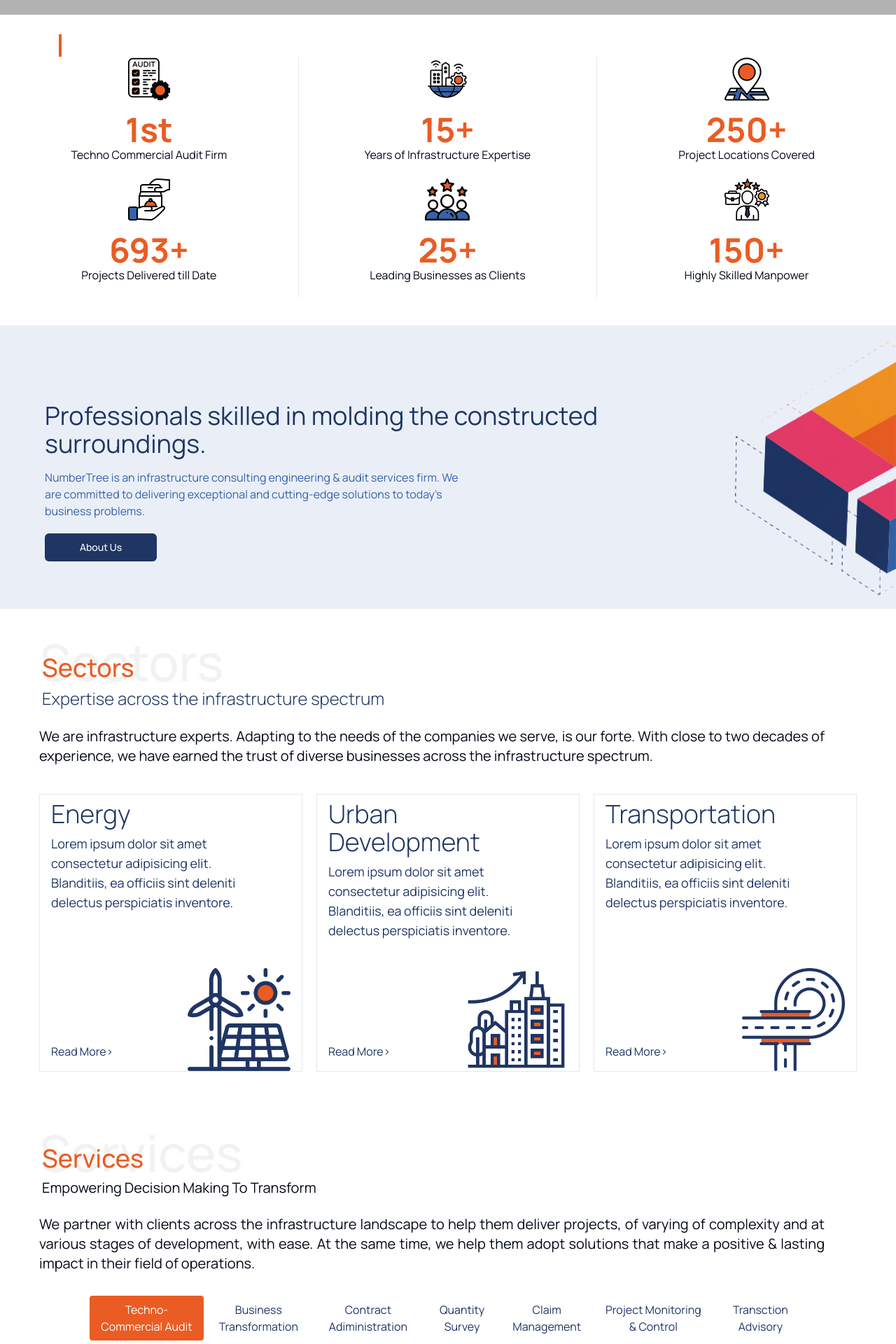
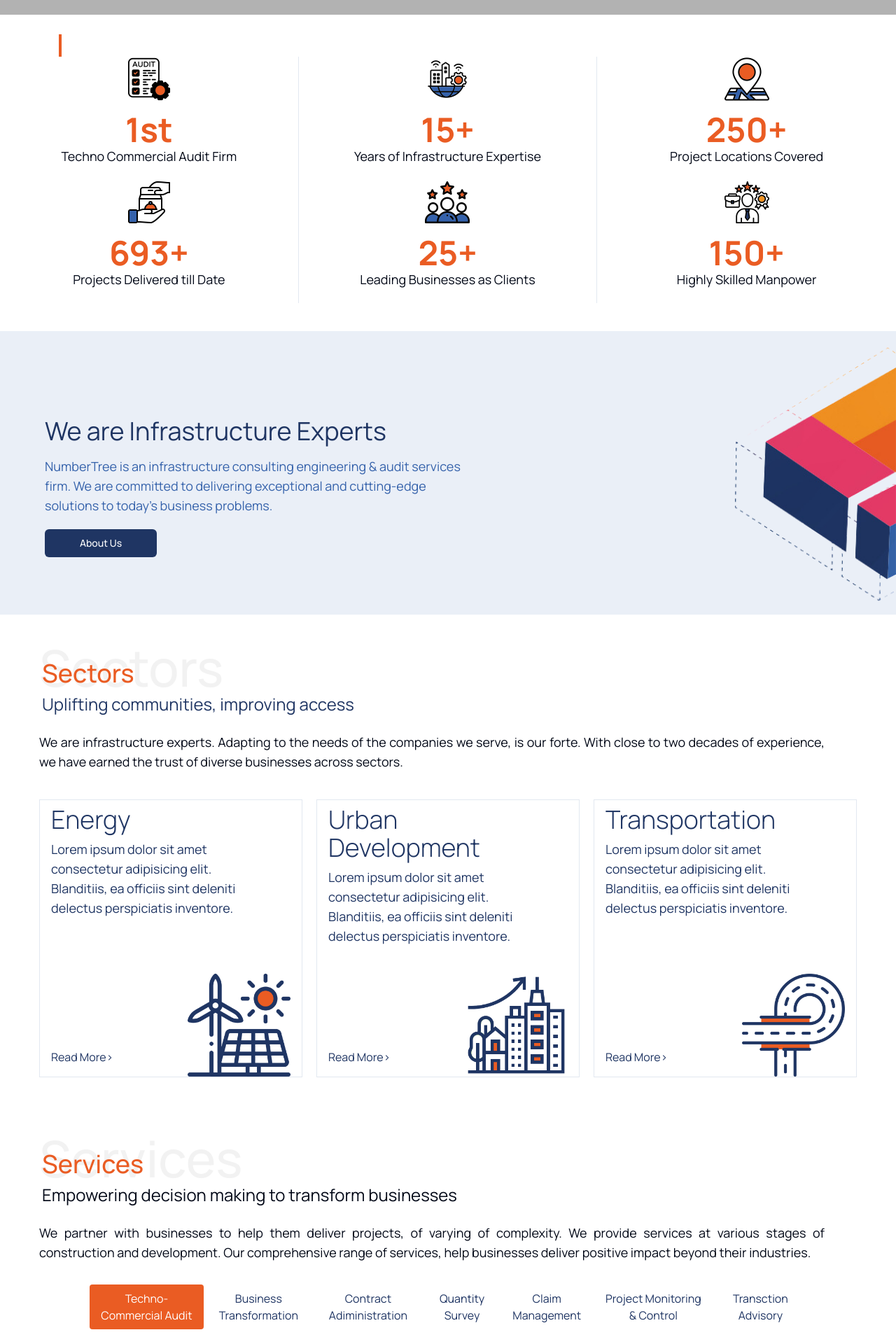
Before and after one commit to girishdigge/numbertree-app, a Next.js app: page / in a window 1280 px wide. Shown: the part 140-2060 px from the top of the page at 70% size. Built offline with nearby package versions, Linux system fonts and the light colour scheme; grey boxes are pictures that could not be loaded.

Commit message:
homepage changes

```diff
--- a/src/components/home/aboutUs.tsx
+++ b/src/components/home/aboutUs.tsx
@@ -7,9 +7,9 @@ const AboutUs = () => {
       {/* <div className='w-1/6'></div> */}
       <div className='flex flex-col mt-10 w-2/3 md:ml-16 ml-1'>
         <h2 className='md:text-4xl text-num-indigo mb-4'>
-          {'Professionals skilled in molding the constructed surroundings.'}
+          {'We are Infrastructure Experts '}
         </h2>
-        <p className='md:text-base text-sm text-num-blue  md:w-3/4'>
+        <p className='md:text-lg text-sm text-num-blue  md:w-3/4'>
           {
             'NumberTree is an infrastructure consulting engineering & audit services firm. We are committed to delivering exceptional and cutting-edge solutions to today’s business problems.'
           }
--- a/src/components/home/career.tsx
+++ b/src/components/home/career.tsx
@@ -15,12 +15,14 @@ const Career = () => {
 
       <div className='md:flex items-center justify-center md:w-3/5  mt-5 '>
         <div className='flex flex-col md:mt-10 md:w-2/3'>
-          <h1 className='md:text-5xl text-xl text-white  mb-4'>
-            Your Career Journey Starts Here
+          <h1 className='md:text-2xl  text-white  mb-4'>
+            We promise growth, inclusion and diversity
           </h1>
-          <p className='text-white text-md w-4/5'>
-            People are at the heart of our services. Come explore a world of
-            oppurtunities in various functions and roles.
+          <p className='text-white md:text-base text-sm w-4/5'>
+            People are at the heart of our services. At Numbertree, you can
+            create relationships that support your development and a career path
+            that fits your goals. Come explore a world of opportunities in
+            various functions and roles.
           </p>
           <Button className='w-1/3 bg-num-orange mt-8 mb-2 border-0'>
             Explore Career{`>`}
--- a/src/components/home/carousel.tsx
+++ b/src/components/home/carousel.tsx
@@ -11,9 +11,9 @@ const slides = [
   {
     heading: "Empowering Tomorrow's infrastructure",
     weAre: 'WE ARE',
-    title: 'Techno-Commercial Auditors',
+    title: 'Techno- Commercial Auditors',
     content:
-      "We are India's foremost techno-commercial audit firm with close to two decades of expertise.",
+      'We are India’s foremost techno commercial audit firm with close to two decades of expertise.',
     link: '/techno-commercial-project',
     video: '/carousel/v1.mp4', // replace with the actual video path
   },
@@ -22,34 +22,43 @@ const slides = [
     weAre: 'We are',
     title: 'Quantity Surveyors',
     content:
-      'Quantity surveying plays a vital role in ensuring accurate cost estimation and effective resource allocation.',
+      'Our quantity surveyors play a vital role in ensuring accurate cost estimation and effective resource allocation.',
     link: '/quantity-survey',
     video: '/carousel/v2.mp4', // replace with the actual video path
   },
   {
     heading: "Empowering Tomorrow's infrastructure",
     weAre: 'We are',
-    title: 'Contract Administrators',
+    title: 'Contract Administrators ',
     content:
-      'Our comprehensive services in Contract Administration & Bill Checking ensure transparency, compliance, & cost optimization.',
+      'Our comprehensive services in Contract Administration and Bill Checking ensure transparency, compliance and cost optimization.',
     link: '/contract-administration',
     video: '/carousel/v3.mp4', // replace with the actual video path
   },
   {
     heading: "Empowering Tomorrow's infrastructure",
     weAre: 'We are',
-    title: 'Cost Consultants',
+    title: 'Cost Consultants ',
     content:
-      'We provide cost management services on a wide range of construction projects across sectors in infrastructure.',
+      'We provide cost management services on wide range of construction projects across sectors in infrastructure.',
     link: '/cost-consultants',
     video: '/carousel/v4.mp4', // replace with the actual video path
   },
   {
     heading: "Empowering Tomorrow's infrastructure",
     weAre: 'We are',
-    title: 'NumberTree',
+    title: 'Building Information Modellers ',
     content:
-      'We are a consulting engineering & audit services firm, partnering with businesses that advance the world... ',
+      'Digitization of infrastructure operations & projects is our forte, we help in digital transformation of construction through BIMfirst, Digital twin.',
+    link: '/numbertree',
+    video: '/carousel/v2.mp4', // replace with the actual video path
+  },
+  {
+    heading: "Empowering Tomorrow's infrastructure",
+    weAre: 'We are',
+    title: 'Numbertree ',
+    content:
+      'We are a consulting engineering & audit services firm. We partner with businesses that advance the world, to overcome challenges they face and unlock their full potential.',
     link: '/numbertree',
     video: '/carousel/v5.mp4', // replace with the actual video path
   },
--- a/src/components/home/esg.tsx
+++ b/src/components/home/esg.tsx
@@ -7,16 +7,18 @@ const ESG = () => {
       <div className='md:grid grid-cols-2 mt-10 p-0'>
         <div className='flex flex-col justify-center border border-t-1 border-r-1 border-b-1 bg-num-blue bg-opacity-10 border-num-indigo p-2'>
           <div className=' ml-14 '>
-            <h1 className='text-7xl text-num-watermark text-opacity-50 font-medium'>ESG</h1>
+            <h1 className='text-7xl text-num-watermark text-opacity-50 font-medium'>
+              ESG
+            </h1>
 
             <h2 className='-translate-y-12 ml-1 text-4xl text-num-orange font-medium'>
               ESG
             </h2>
 
-            <h3 className='-translate-y-10 text-2xl text-num-indigo font-light ml-1'>
+            <h3 className='-translate-y-10 md:text-2xl text-num-indigo font-light ml-1'>
               {`Strategic Consulting`}
             </h3>
-            <p className='text-num-blue w-3/4 '>
+            <p className='text-num-blue md:text-base text-sm  w-3/4 '>
               Navigating Excellence:Your Gateway to Sustainable Living and
               Responsible Business Practices.
             </p>
--- a/src/components/home/experience.tsx
+++ b/src/components/home/experience.tsx
@@ -93,7 +93,9 @@ const Experience = () => {
             {animatedCounts[index]}
             {index === 0 ? 'st' : '+'}
           </div>
-          <div className='text-center ml-4 mr-4 mb-5'>{item.title}</div>
+          <div className='text-center md:text-lg ml-4 mr-4 mb-5'>
+            {item.title}
+          </div>
         </div>
       ))}
     </div>
--- a/src/components/home/sectors.tsx
+++ b/src/components/home/sectors.tsx
@@ -20,14 +20,13 @@ const Sectors = () => {
           Sectors
         </h2>
 
-        <h3 className='-translate-y-10 text-2xl text-num-indigo font-light ml-1 mr-1'>
-          {'Expertise across the infrastructure spectrum'}
+        <h3 className='-translate-y-10 md:text-2xl text-num-indigo ml-1 mr-1'>
+          {'Uplifting communities, improving access'}
         </h3>
-        <h4 className='w-11/12 -translate-y-4 md:text-xl text-justify mb-4'>
+        <h4 className='w-11/12 -translate-y-4 md:text-lg text-sm text-justify mb-4'>
           We are infrastructure experts. Adapting to the needs of the companies
           we serve, is our forte. With close to two decades of experience, we
-          have earned the trust of diverse businesses across the infrastructure
-          spectrum.
+          have earned the trust of diverse businesses across sectors.
         </h4>
       </div>
       <div className='flex md:flex-row flex-col items-baseline justify-center md:ml-14 md:mr-14 space-x-5 space-y-2'>
--- a/src/components/home/services.tsx
+++ b/src/components/home/services.tsx
@@ -91,15 +91,14 @@ const Services = () => {
           Services
         </h2>
 
-        <h3 className='-translate-y-10 md:text-xl ml-1'>
-          {'Empowering Decision Making To Transform'}
+        <h3 className='-translate-y-10 md:text-2xl ml-1'>
+          {'Empowering decision making to transform businesses '}
         </h3>
-        <h4 className='w-11/12 -translate-y-4 md:text-xl text-justify mb-4'>
-          We partner with clients across the infrastructure landscape to help
-          them deliver projects, of varying of complexity and at various stages
-          of development, with ease. At the same time, we help them adopt
-          solutions that make a positive & lasting impact in their field of
-          operations.
+        <h4 className='w-11/12 -translate-y-4 md:text-lg text-sm text-justify mb-4'>
+          We partner with businesses to help them deliver projects, of varying
+          of complexity. We provide services at various stages of construction
+          and development. Our comprehensive range of services, help businesses
+          deliver positive impact beyond their industries.
         </h4>
       </div>
 
@@ -140,7 +139,7 @@ const ContractAdiministration = () => {
     <div>
       <div className='flex flex-row items-center justify-center'>
         <div className='flex flex-col w-1/2'>
-          <h1 className='w-4/5 text-base mb-2'>
+          <h1 className='w-4/5 md:text-base text-sm mb-2'>
             As a consulting engineering firm, we understand the importance of
             efficient contract administration and accurate bill checking in
             maintaining financial integrity and control of infrastructure &
@@ -166,7 +165,7 @@ const QuantitySurvey = () => {
     <div>
       <div className='flex flex-row items-center justify-center'>
         <div className='flex flex-col w-1/2'>
-          <h1 className='w-4/5 text-base mb-2'>
+          <h1 className='w-4/5 md:text-base text-sm mb-2'>
             In the infrastructure industry, precise and comprehensive
             quantification of materials, labour, and resources is crucial for
             successful project planning and budgeting.
@@ -191,7 +190,7 @@ const ClaimManagement = () => {
     <div>
       <div className='flex flex-row items-center justify-center'>
         <div className='flex flex-col w-1/2'>
-          <h1 className='w-4/5 text-base mb-2'>
+          <h1 className='w-4/5 md:text-base text-sm mb-2'>
             We are proud of the work we do at NumberTree, solving problems &
             helping our clients across sector in overcoming their business
             challenges.
@@ -216,7 +215,7 @@ const ProjectMonitoring = () => {
     <div>
       <div className='flex flex-row items-center justify-center'>
         <div className='flex flex-col w-1/2'>
-          <h1 className='w-4/5 text-base mb-2'>
+          <h1 className='w-4/5 md:text-base text-sm mb-2'>
             NumberTree offers advanced digital project monitoring services to
             enhance project oversight, efficiency, and transparency. Leveraging
             cutting-edge technologies and data-driven insights, our digital
@@ -243,7 +242,7 @@ const TechnoCommercial = () => {
     <div>
       <div className='flex flex-row items-center justify-center'>
         <div className='flex flex-col w-1/2'>
-          <h1 className='w-4/5 text-base mb-2'>
+          <h1 className='w-4/5 md:text-base text-sm mb-2'>
             We pride ourselves as India{`'`}s foremost techno commercial audit
             firm with over two decades of experience across varied industries.
           </h1>
@@ -267,7 +266,7 @@ const TransctionAdvisory = () => {
     <div>
       <div className='flex flex-row items-center justify-center'>
         <div className='flex flex-col w-1/2'>
-          <h1 className='w-4/5 text-base mb-2'>
+          <h1 className='w-4/5 md:text-base text-sm mb-2'>
             Our team ensures that your financial transactions are accurately
             processed, risks are minimized, and resources are optimized. We are
             experienced in navigating the field of complex contracts & terms,
--- a/src/components/home/testimonials.tsx
+++ b/src/components/home/testimonials.tsx
@@ -52,11 +52,14 @@ const Testimonials = () => {
         <h2 className='-translate-y-12 ml-28 text-4xl text-num-orange font-medium'>
           Testimonials
         </h2>
+        <h3 className='-translate-y-10 md:text-2xl  font-light ml-14 mt-2'>
+          {'Striving for excellence in service '}
+        </h3>
       </div>
-      <h4 className='w-3/4 -translate-y-4 md:text-xl text-justify mb-4'>
+      <h4 className='w-3/4 -translate-y-4 md:text-base text-sm text-justify mb-4'>
         <p>
           We offer seamless and integrated service, from inception through to
-          completion and handover, we are the right hand of project managers. We
+          completion and handover, we are managements eyes at the project. We
           listen to our clients’ needs and strive to provide them the best
           service.
         </p>
```
Also changed, not shown: src/components/home/projects.tsx (+8 -8 lines).
